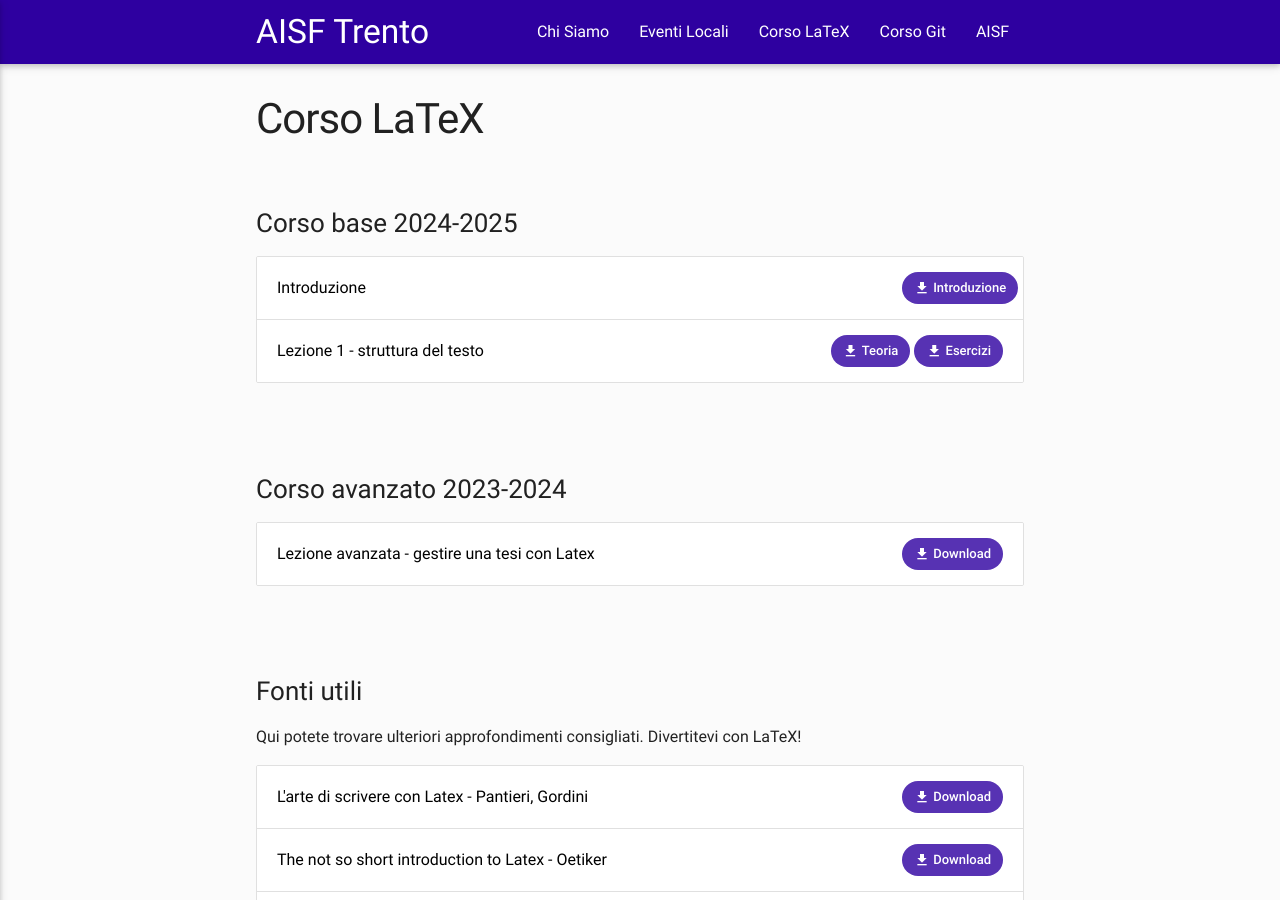
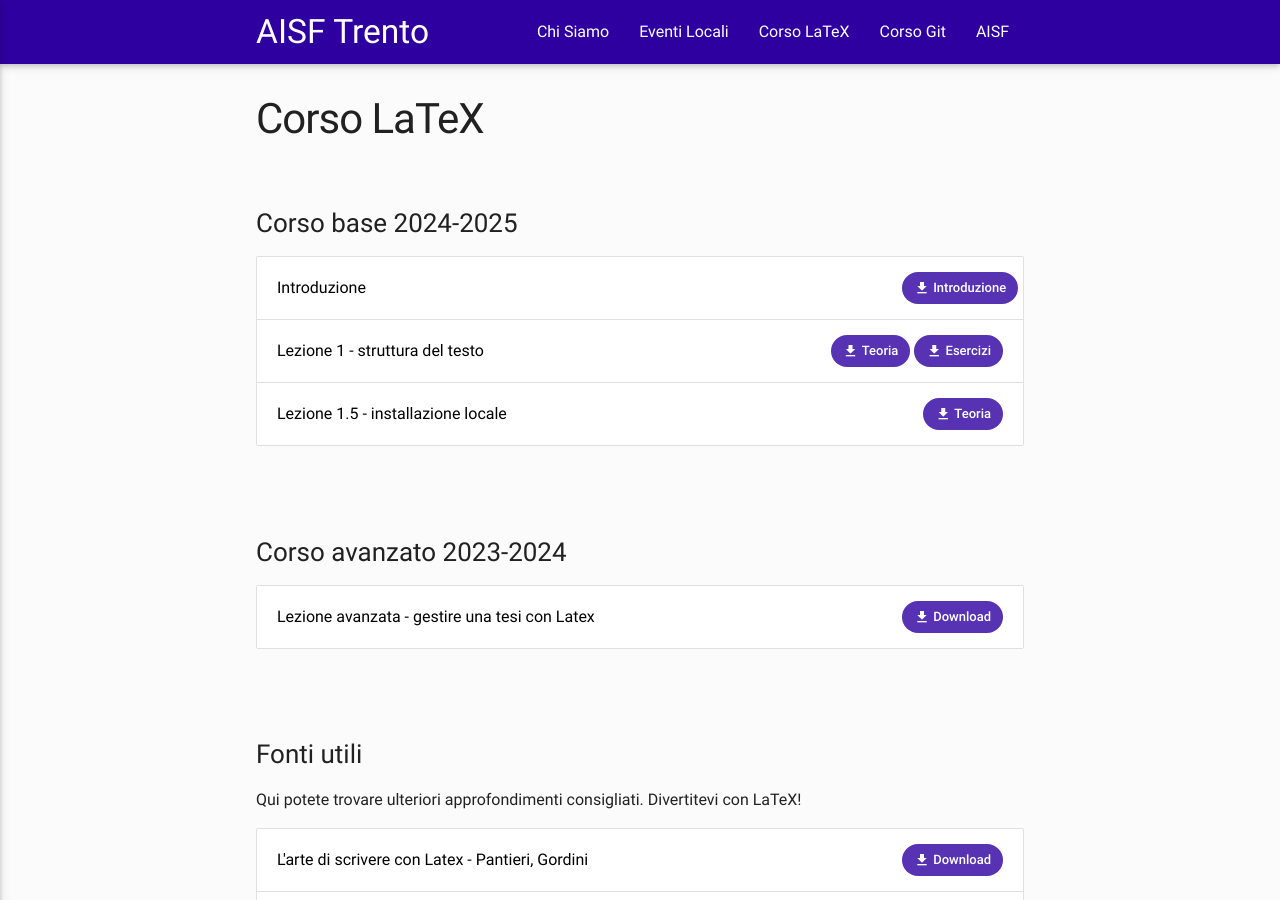
Before and after one commit to ai-sf/trento, a Jekyll site: the page built from latex.html, in a window 1280 px wide and 900 px high. Built offline with Jekyll 4.4.1, drawn with Linux system fonts in a browser that asks for light colours; nearby versions of some CDN libraries.

Commit message:
update latex files

```diff
--- a/_data/latex.yml
+++ b/_data/latex.yml
@@ -16,6 +16,10 @@ sezioni:
           url: "Lezione_1_24-25.pdf"
         - nome: "Esercizi"
           url: "Esercizi_1_24-25.pdf"
+      - testo: "Lezione 1.5 - installazione locale"
+        urls:
+        - nome: "Teoria"
+          url: "Lezione_1.5_24-25.pdf"
       # - testo: "Lezione 2 - ambienti matematici"
       #   urls:
       #   - nome: "Teoria"
```
Also changed, not shown: 1 other file.
